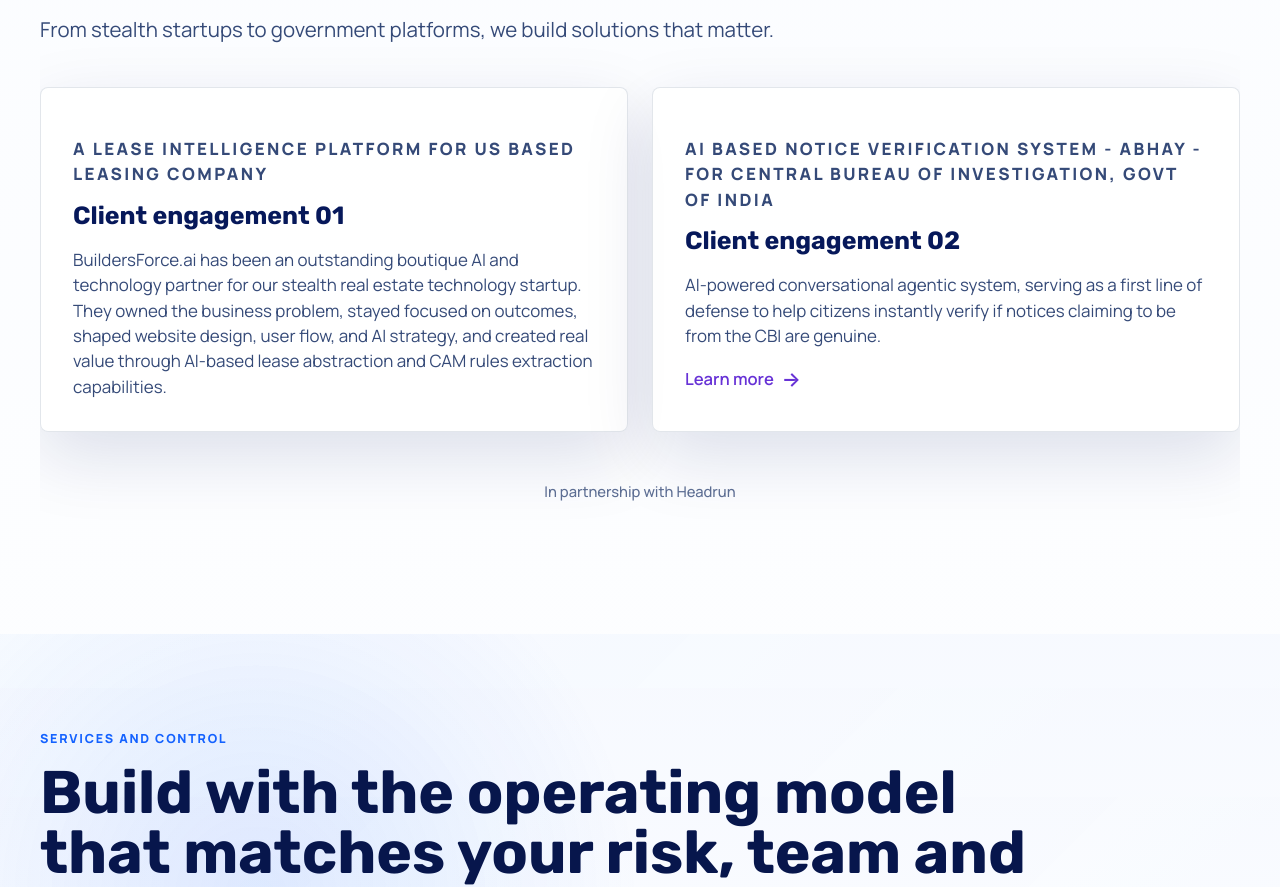
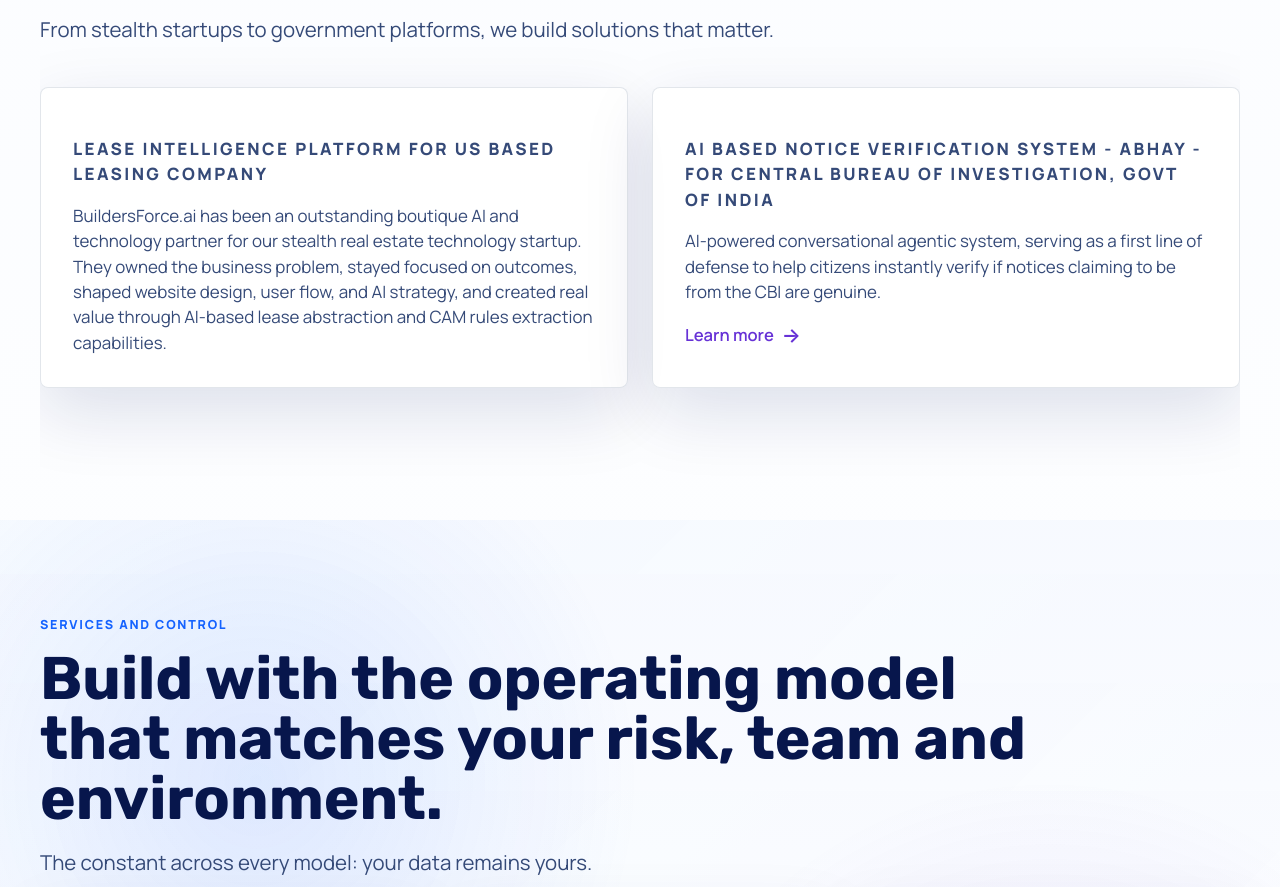
Before and after one commit to AmruthSrivatsan/BuildersForceWebsite, a React (Vite) app: page / in a window 1280 px wide. Shown: the part 5583-6470 px from the top of the page. Built offline with nearby package versions, Linux system fonts and the light colour scheme.

Commit message:
Clean up Early Work cards by removing numbered labels and partnership note

```diff
--- a/src/main.jsx
+++ b/src/main.jsx
@@ -75,7 +75,7 @@
 const proofItems = [
   {
     title: 'Client engagement 01',
-    eyebrow: 'A Lease intelligence platform for US based Leasing company',
+    eyebrow: 'Lease intelligence platform for US based Leasing company',
     copy:
       'BuildersForce.ai has been an outstanding boutique AI and technology partner for our stealth real estate technology startup. They owned the business problem, stayed focused on outcomes, shaped website design, user flow, and AI strategy, and created real value through AI-based lease abstraction and CAM rules extraction capabilities.',
   },
@@ -326,7 +326,6 @@
           {proofItems.map((item) => (
             <article className="case-card" key={item.title}>
               <p className="eyebrow">{item.eyebrow}</p>
-              <h3>{item.title}</h3>
               <p>{item.copy}</p>
               {item.link && (
                 <a href={item.link} target="_blank" rel="noreferrer" className="engagement-link">
@@ -336,9 +335,6 @@
               )}
             </article>
           ))}
-        </div>
-        <div className="proof-footer">
-          <p className="partnership-note">In partnership with Headrun</p>
         </div>
       </div>
     </section>
```
